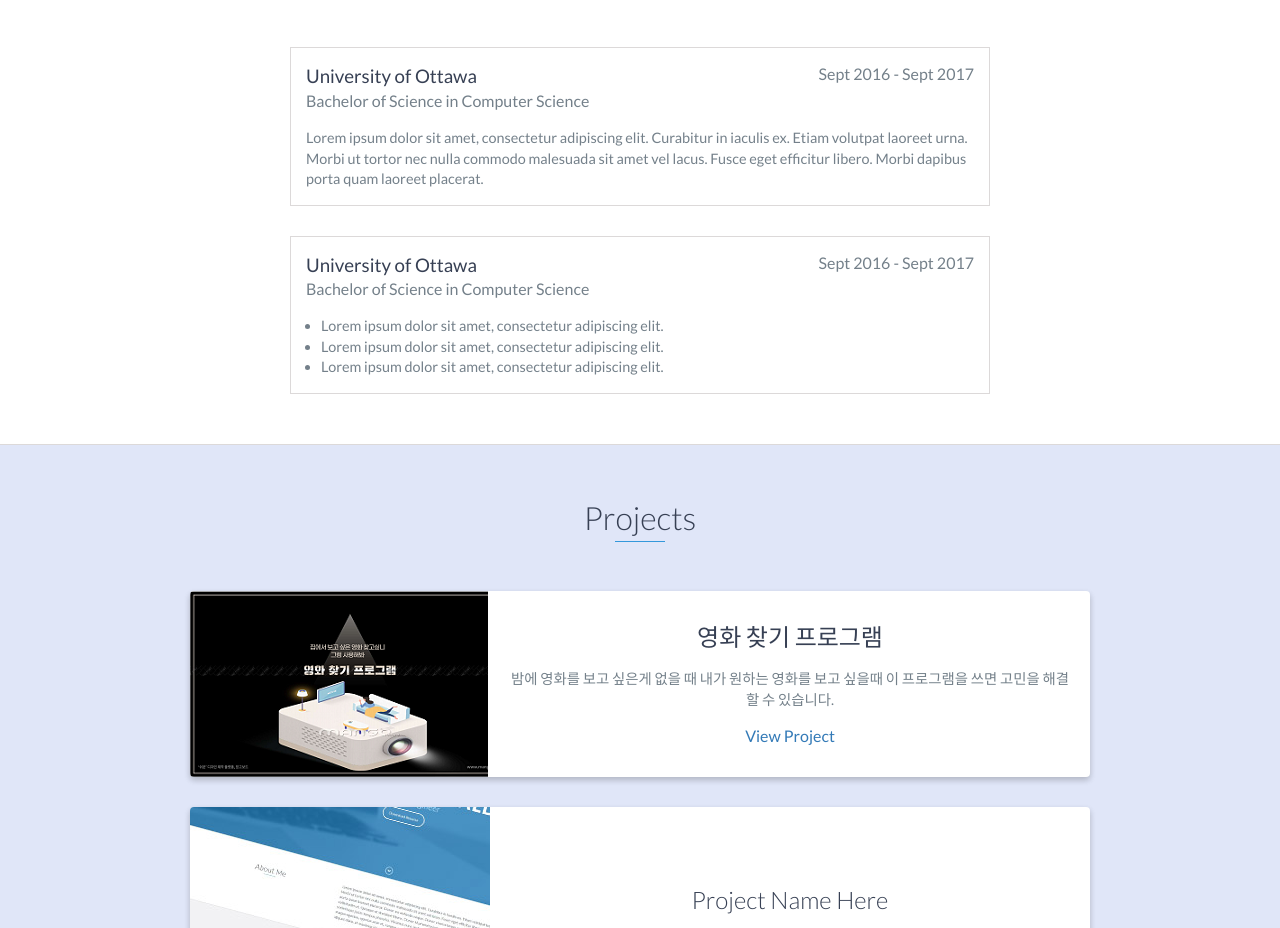
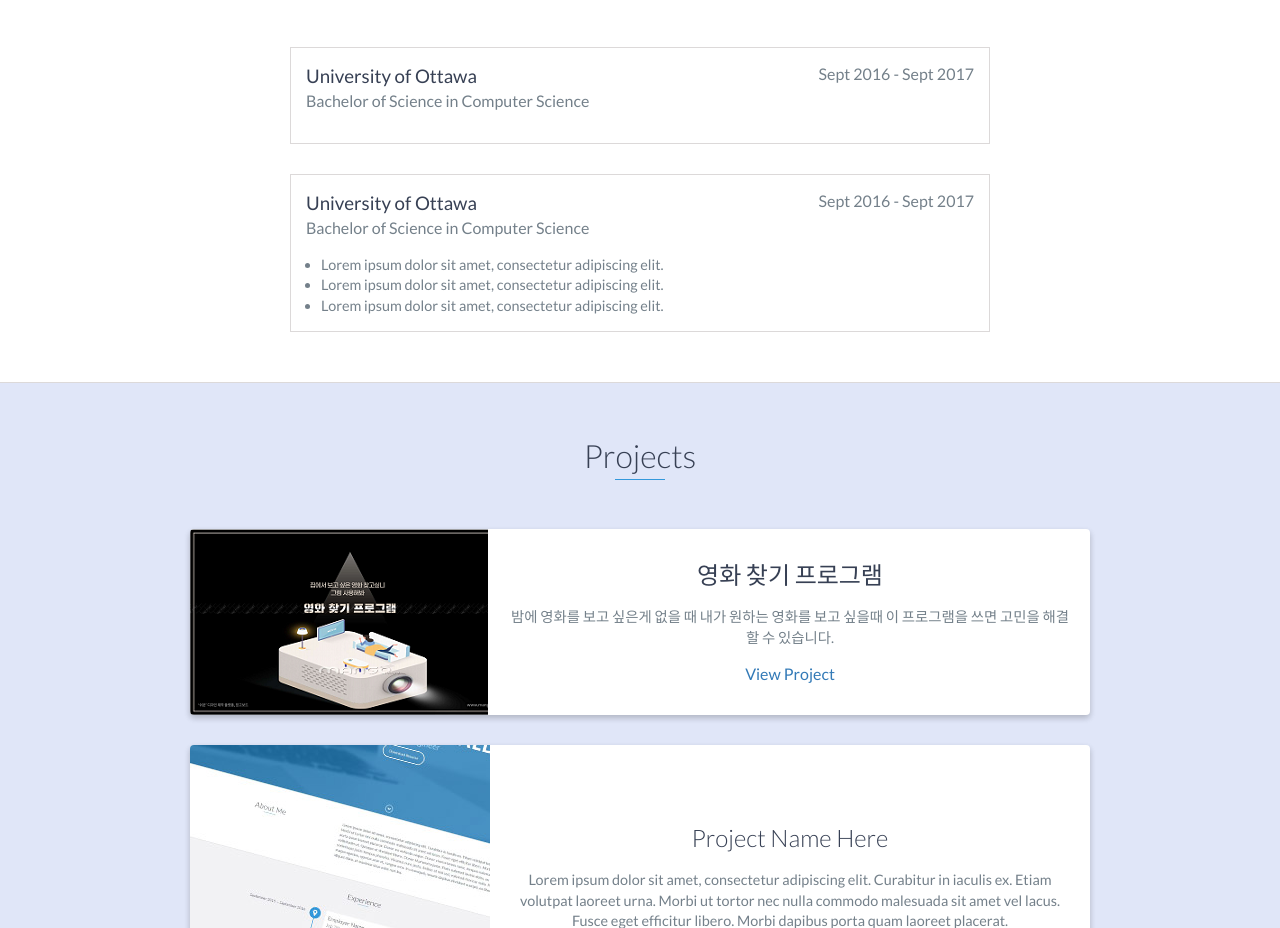
Before and after one commit to rhkrdndud22/rhkrdndud221.github.io, a website: page index.html in a window 1280 px wide. Shown: the part 1125-2053 px from the top of the page. Drawn offline with nearby package versions, Linux system fonts and the light colour scheme.

Commit message:
Update index.html

```diff
--- a/index.html
+++ b/index.html
@@ -89,7 +89,7 @@
             <span class="education-date">Sept 2016 - Sept 2017</span>
             <h4>Bachelor of Science in Computer Science</h4>
             <p>
-                Lorem ipsum dolor sit amet, consectetur adipiscing elit. Curabitur in iaculis ex. Etiam volutpat laoreet urna. Morbi ut tortor nec nulla commodo malesuada sit amet vel lacus. Fusce eget efficitur libero. Morbi dapibus porta quam laoreet placerat.
+
             </p>
         </div>
         <!-- End .education-block -->
```
